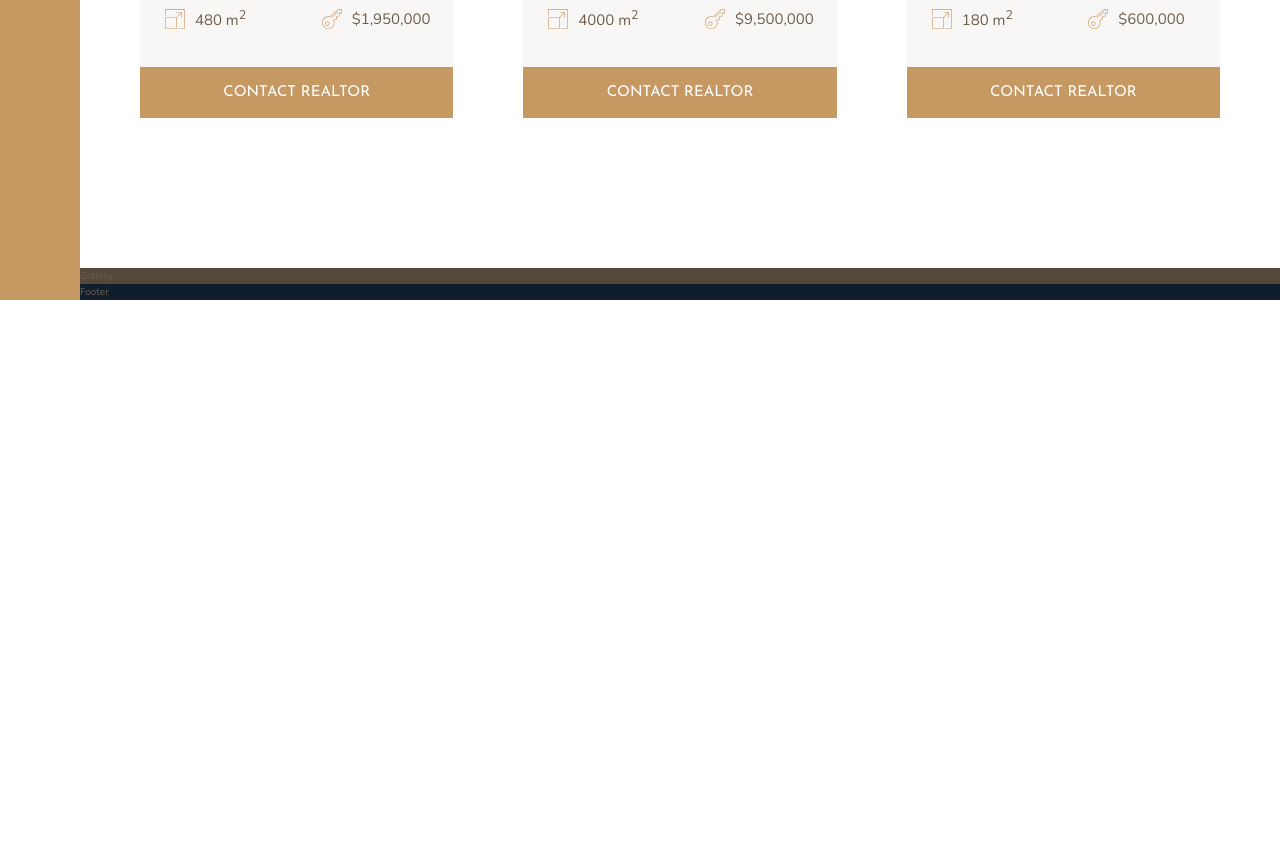
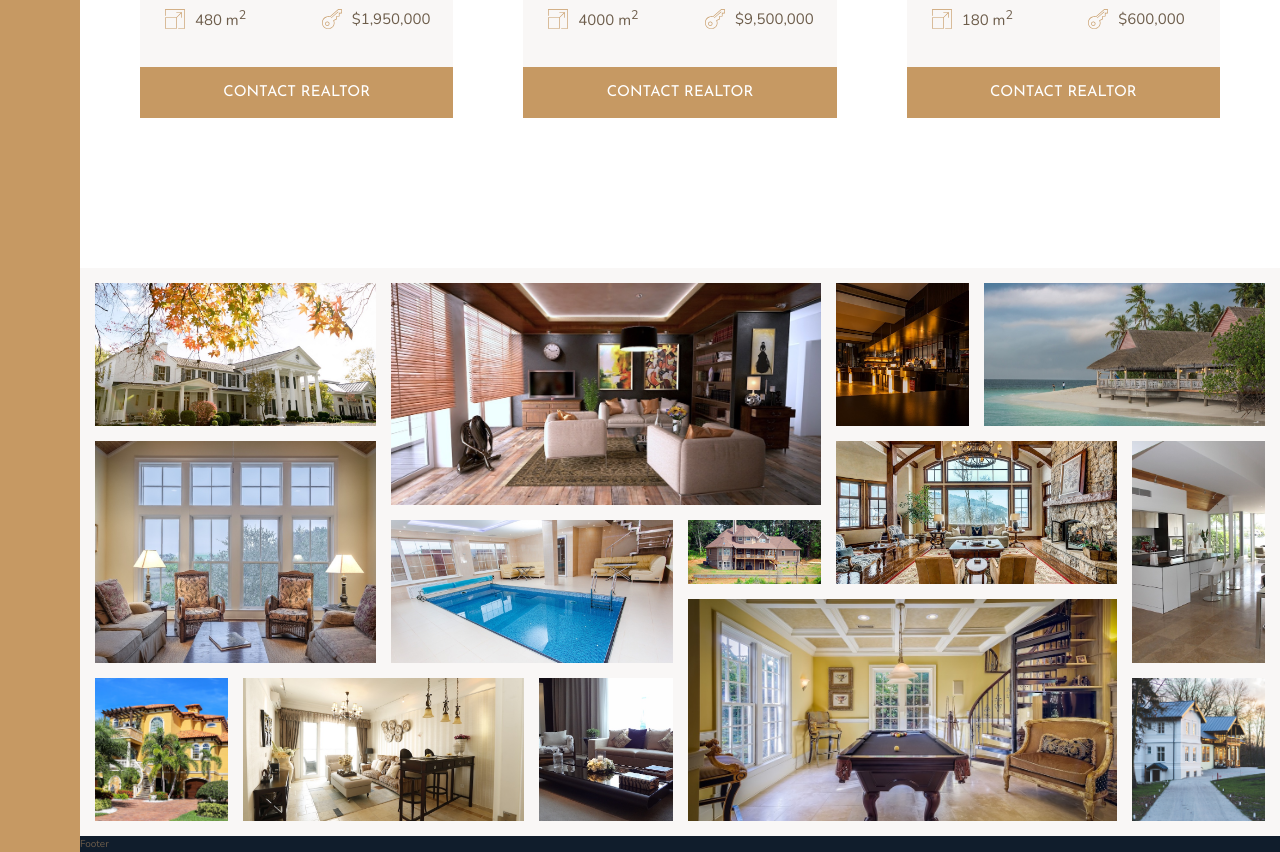
Before and after one commit to muknan/Nexter, a website: page index.html in a window 1280 px wide. Shown: the part 2804-3656 px from the top of the page. Before the commit the page ends 3104 px from the top, so only its background shows below. Drawn offline with nearby package versions, Linux system fonts and the light colour scheme.

Commit message:
Building gallery section

```diff
--- a/index.html
+++ b/index.html
@@ -299,7 +299,83 @@
         <button class="btn home__btn">Contact realtor</button>
       </div>
     </section>
-    <section class="gallery">Gallery</section>
+    <section class="gallery">
+      <figure class="gallery__item gallery__item--1">
+        <img src="img/gal-1.jpeg" alt="Gallery photo 1" class="gallery__img" />
+      </figure>
+
+      <figure class="gallery__item gallery__item--2">
+        <img src="img/gal-2.jpeg" alt="Gallery photo 2" class="gallery__img" />
+      </figure>
+
+      <figure class="gallery__item gallery__item--3">
+        <img src="img/gal-3.jpeg" alt="Gallery photo 3" class="gallery__img" />
+      </figure>
+
+      <figure class="gallery__item gallery__item--4">
+        <img src="img/gal-4.jpeg" alt="Gallery photo 4" class="gallery__img" />
+      </figure>
+
+      <figure class="gallery__item gallery__item--5">
+        <img src="img/gal-5.jpeg" alt="Gallery photo 5" class="gallery__img" />
+      </figure>
+
+      <figure class="gallery__item gallery__item--6">
+        <img src="img/gal-6.jpeg" alt="Gallery photo 6" class="gallery__img" />
+      </figure>
+
+      <figure class="gallery__item gallery__item--7">
+        <img src="img/gal-7.jpeg" alt="Gallery photo 7" class="gallery__img" />
+      </figure>
+
+      <figure class="gallery__item gallery__item--8">
+        <img src="img/gal-8.jpeg" alt="Gallery photo 8" class="gallery__img" />
+      </figure>
+
+      <figure class="gallery__item gallery__item--9">
+        <img src="img/gal-9.jpeg" alt="Gallery photo 9" class="gallery__img" />
+      </figure>
+
+      <figure class="gallery__item gallery__item--10">
+        <img
+          src="img/gal-10.jpeg"
+          alt="Gallery photo 10"
+          class="gallery__img"
+        />
+      </figure>
+
+      <figure class="gallery__item gallery__item--11">
+        <img
+          src="img/gal-11.jpeg"
+          alt="Gallery photo 11"
+          class="gallery__img"
+        />
+      </figure>
+
+      <figure class="gallery__item gallery__item--12">
+        <img
+          src="img/gal-12.jpeg"
+          alt="Gallery photo 12"
+          class="gallery__img"
+        />
+      </figure>
+
+      <figure class="gallery__item gallery__item--13">
+        <img
+          src="img/gal-13.jpeg"
+          alt="Gallery photo 13"
+          class="gallery__img"
+        />
+      </figure>
+
+      <figure class="gallery__item gallery__item--14">
+        <img
+          src="img/gal-14.jpeg"
+          alt="Gallery photo 14"
+          class="gallery__img"
+        />
+      </figure>
+    </section>
     <footer class="footer">Footer</footer>
   </body>
 </html>
--- a/sass/_gallery.scss
+++ b/sass/_gallery.scss
@@ -1,4 +1,89 @@
 .gallery {
-  background-color: $color-grey-dark-1;
+  background-color: $color-grey-light-1;
   grid-column: full-start / full-end;
+
+  display: grid;
+  grid-template-columns: repeat(8, 1fr);
+  grid-template-rows: repeat(7, 5vw);
+  gap: 1.5rem;
+  padding: 1.5rem;
+
+  &__item {
+    &--1 {
+      grid-row: 1 / span 2;
+      grid-column: 1 / span 2;
+    }
+
+    &--2 {
+      grid-row: 1 / span 3;
+      grid-column: 3 / span 3;
+    }
+
+    &--3 {
+      grid-row: 1 / span 2;
+      grid-column: 6 / 7;
+    }
+
+    &--4 {
+      grid-row: 1 / span 2;
+      grid-column: 7 / span 2;
+    }
+
+    &--5 {
+      grid-row: 3 / span 3;
+      grid-column: 1 / span 2;
+    }
+
+    &--6 {
+      grid-row: 4 / span 2;
+      grid-column: 3 / span 2;
+    }
+
+    &--7 {
+      grid-column: 5 / 6;
+      grid-row: 4 / 5;
+    }
+
+    &--8 {
+      grid-column: 6 / 8;
+      grid-row: 3 / 5;
+    }
+
+    &--9 {
+      grid-column: 8 / 9;
+      grid-row: 3 / 6;
+    }
+
+    &--10 {
+      grid-column: 1 / 2;
+      grid-row: 6 / 8;
+    }
+
+    &--11 {
+      grid-column: 2 / 4;
+      grid-row: 6 / 8;
+    }
+
+    &--12 {
+      grid-column: 4 / 5;
+      grid-row: 6 / 8;
+    }
+
+    &--13 {
+      grid-column: 5 / 8;
+      grid-row: 5 / 8;
+    }
+
+    &--14 {
+      grid-column: 8 / 9;
+      grid-row: 6 / 8;
+    }
+  }
+
+  &__img {
+    width: 100%;
+    height: 100%;
+    object-fit: cover;
+    display: block;
+  }
 }
--- a/sass/_homes.scss
+++ b/sass/_homes.scss
@@ -13,12 +13,14 @@
   display: grid;
   grid-template-columns: repeat(2, 1fr);
   row-gap: 3.5rem;
+  transition: all 0.2s;
 
   &__img {
     width: 100%;
     grid-row: 1/2;
     grid-column: 1/-1;
     z-index: 5;
+    overflow: hidden;
   }
 
   &__like {
@@ -98,7 +100,7 @@
   }
 
   75% {
-    transform: scale(0.7);
+    transform: scale(0.8);
   }
 
   100% {
```
Also changed, not shown: css/style.css.
